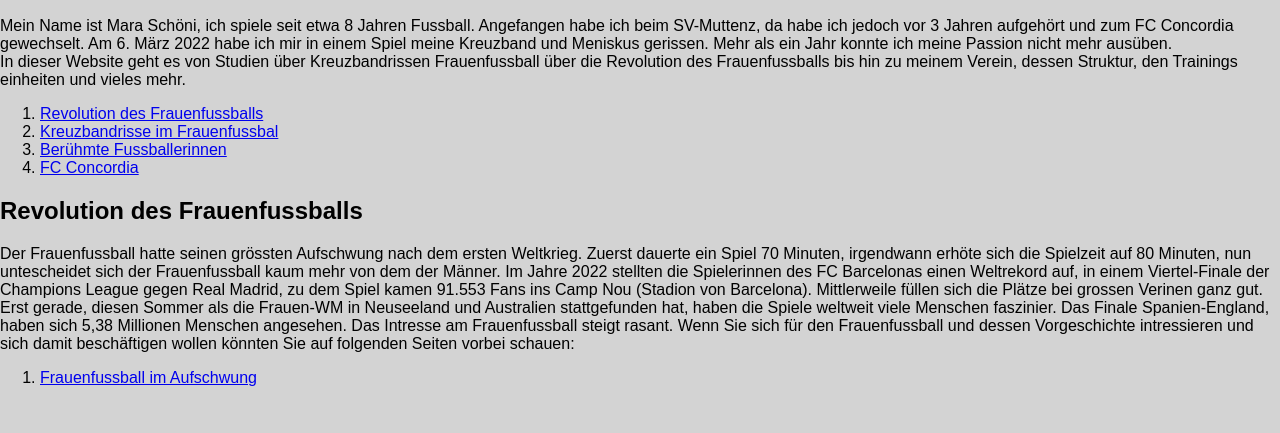
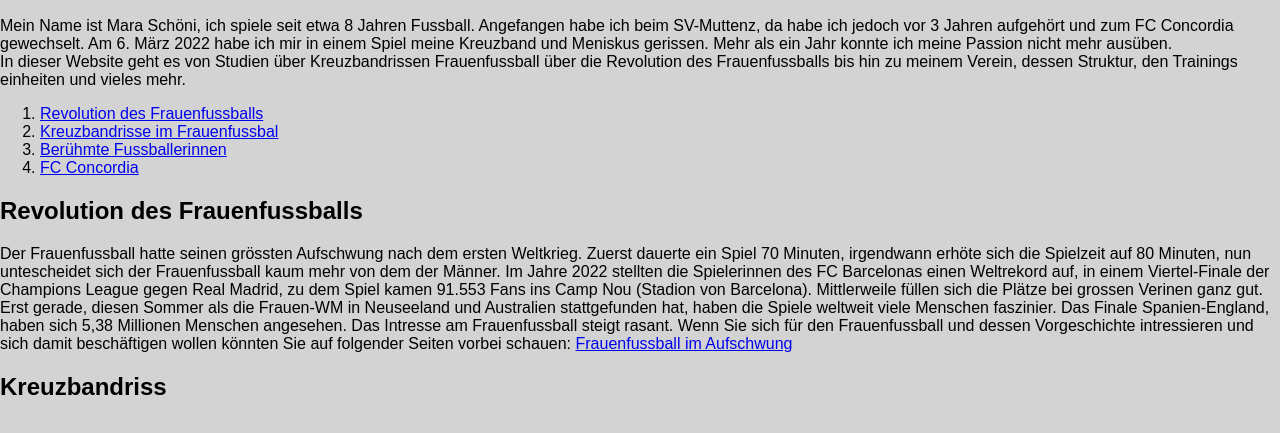
Before and after one commit to gymmu/blogeintrag-Mara1IS, a plain HTML site: page index.html in a window 1280 px wide. Shown: the part 111-544 px from the top of the page. Drawn offline with Linux system fonts and the light colour scheme.

Commit message:
2. untertilte

```diff
--- a/index.html
+++ b/index.html
@@ -64,13 +64,13 @@
 Erst gerade, diesen Sommer als die Frauen-WM in Neuseeland und Australien stattgefunden hat, haben die Spiele weltweit viele Menschen faszinier.
 Das Finale Spanien-England, haben sich 5,38 Millionen Menschen angesehen.
 Das Intresse am Frauenfussball steigt rasant.
-Wenn Sie sich für den Frauenfussball und dessen Vorgeschichte intressieren und sich damit beschäftigen wollen könnten Sie auf folgenden Seiten vorbei schauen:
+Wenn Sie sich für den Frauenfussball und dessen Vorgeschichte intressieren und sich damit beschäftigen wollen könnten Sie auf folgender Seiten vorbei schauen:
+    <a href="https://www.tabularasamagazin.de/frauenfussball-im-aufschwung-eine-revolution-auf-dem-spielfeld/">Frauenfussball im Aufschwung</a>
 
-<ol>
-  <li>
-    <a href="https://www.tabularasamagazin.de/frauenfussball-im-aufschwung-eine-revolution-auf-dem-spielfeld/">Frauenfussball im Aufschwung</a>
-  </li>
-</ol>
+
+<section>
+  <h2> Kreuzbandriss</h2>
+</section>
 
 </body>
 
```
